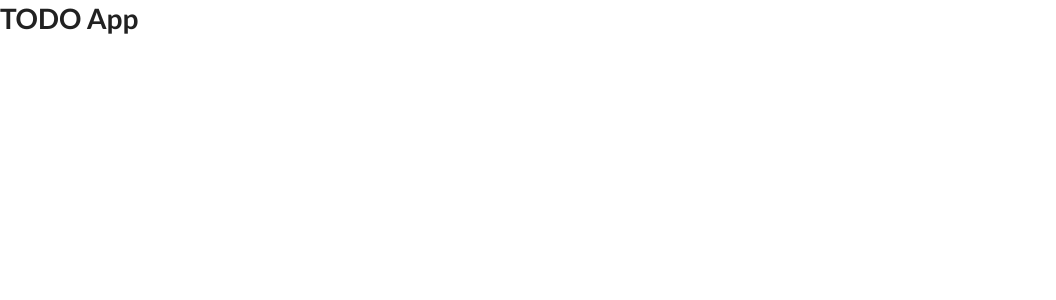
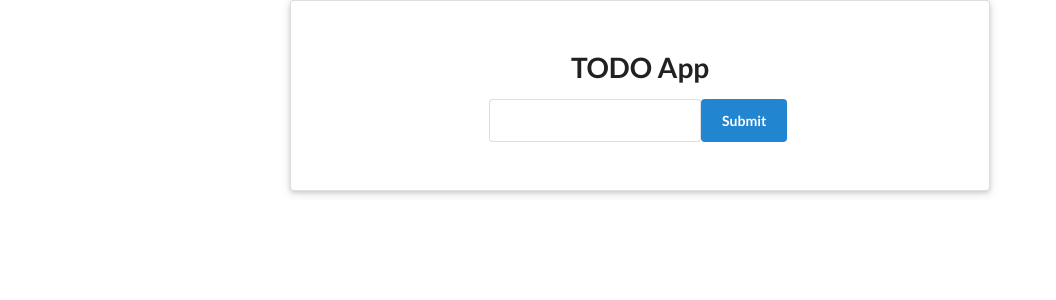
Before and after one commit to JackG102/react_todo, a React (Create React App) app: page / in a window 1280 px wide. Shown: the top 300 px of the page, without its empty margins (0-1056 px from the left). Built offline with nearby package versions, Linux system fonts and the light colour scheme.

Commit message:
Created NoteForm component and added some basic styling to App container

```diff
--- a/src/App.js
+++ b/src/App.js
@@ -1,9 +1,14 @@
-import reactDom from 'react-dom';
+import React from 'react';
+import NoteForm from './components/NoteForm';
 
 const App = () => {
   return(
-    <div>
+    <div
+      className="ui raised very padded text container segment"
+      style={{display: 'flex', flexDirection: 'column', alignItems: 'center'}}
+    >
       <h1>TODO App</h1>
+      <NoteForm />
     </div>
   );
 }
--- /dev/null
+++ b/src/components/NoteForm.js
@@ -0,0 +1,14 @@
+import React from 'react';
+
+const NoteForm = () => {
+  return(
+    <form>
+      <div className="ui input">
+        <input type="text" />
+        <button className="ui primary button">Submit</button>
+      </div>
+    </form>
+  );
+}
+
+export default NoteForm;
```
